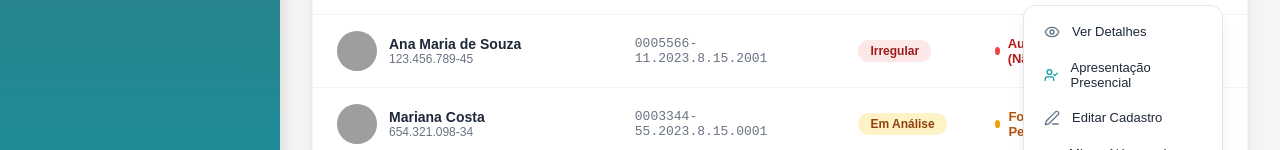
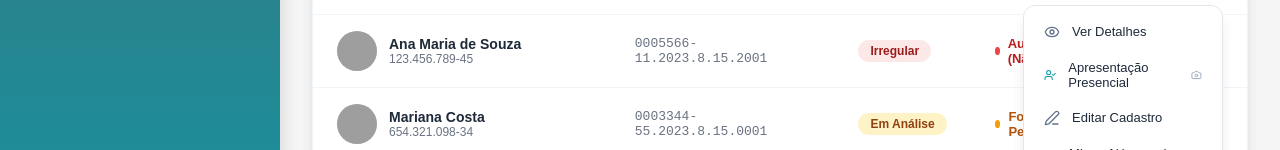
Before and after one commit to flaviojr82/sim-cautelar, a React (Vite) app in the folder sim-cautelar-admin/: page /assistidos in a window 1280 px wide. Both pictures are taken after a click on the button 1206 px from the left and 376 px from the top of the page. Shown: the part 398-548 px from the top of the page. Built offline with nearby package versions, Linux system fonts and the light colour scheme; grey boxes are pictures that could not be loaded.

Commit message:
Admin 04.02

```diff
--- a/sim-cautelar-admin/src/pages/Assistidos.jsx
+++ b/sim-cautelar-admin/src/pages/Assistidos.jsx
@@ -272,12 +272,17 @@ const Assistidos = () => {
                                             <div className="dropdown-divider"></div>
                                             <button className="dropdown-item danger"><Trash2 size={16} /> Excluir Rascunho</button>
                                         </>
-                                    ) : (
+                                      ) : (
                                         <>
                                             <button className="dropdown-item" onClick={() => navigate(`/assistidos/detalhes/${item.id}`)}><Eye size={16} color="#64748B" /> Ver Detalhes</button>
                                       {item.status !== 'suspended' && item.status !== 'ready' && (
-                                            <button className="dropdown-item" onClick={() => openModal('presencial', item)}><UserCheck size={16} color="#0F99A8" /> Apresentação Presencial</button>
-                                    )}
+                                            <button className="dropdown-item" onClick={() => openModal('presencial', item)}>
+                                                <UserCheck size={16} color="#0F99A8" />
+                                                Apresentação Presencial
+                                                {/* --- ALTERAÇÃO 1: Ícone indicador de foto --- */}
+                                                <Camera size={14} style={{ marginLeft: 'auto', color: '#94A3B8' }} />
+                                            </button>
+                                      )}
                                             <button className="dropdown-item" onClick={() => navigate(`/assistidos/editar/${item.id}`)}><Edit3 size={16} color="#64748B" /> Editar Cadastro</button>
                                             <button className="dropdown-item" onClick={() => navigate(`/assistidos/editar/${item.id}?mode=migration`)}><Hash size={16} color="#64748B" /> Migrar Número de Processo</button>
                                             {item.status !== 'ready' && (
@@ -395,6 +400,19 @@ const Assistidos = () => {
                         <>
                             {modalType === 'presencial' && (
                                 <div style={{ display: 'flex', flexDirection: 'column', gap: '16px' }}>
+
+                                    {/* --- ALTERAÇÃO 2: Visualização da Foto de Cadastro --- */}
+                                    <div style={{ display: 'flex', flexDirection: 'column', alignItems: 'center', justifyContent: 'center', marginBottom: '8px' }}>
+                                        <div style={{ width: '120px', height: '120px', borderRadius: '50%', overflow: 'hidden', border: '4px solid #F1F5F9', marginBottom: '8px', display: 'flex', alignItems: 'center', justifyContent: 'center', background: '#F8FAFC' }}>
+                                            {selectedUser?.foto ? (
+                                                <img src={selectedUser.foto} alt="Cadastro" style={{ width: '100%', height: '100%', objectFit: 'cover' }} onError={(e) => { e.target.style.display='none'; e.target.nextSibling.style.display='flex'; }} />
+                                            ) : (
+                                                <Camera size={40} color="#CBD5E1" />
+                                            )}
+                                        </div>
+                                        <span style={{ fontSize: '12px', color: '#64748B', fontWeight: '500' }}>Foto de Cadastro</span>
+                                    </div>
+
                                     <div><label style={{ display: 'block', marginBottom: '8px', fontSize: '13px', fontWeight: '600' }}>Método de Validação</label><div style={{ display: 'flex', gap: '10px' }}><button onClick={() => setMetodoValidacao('visual')} style={{ flex: 1, padding: '10px', borderRadius: '8px', border: metodoValidacao === 'visual' ? '2px solid #0F99A8' : '1px solid #E2E7ED', background: metodoValidacao === 'visual' ? '#ECFEFF' : 'white', fontWeight: '600', color: metodoValidacao === 'visual' ? '#0F99A8' : '#64748B', cursor: 'pointer' }}>Conferência Visual</button><button onClick={() => setMetodoValidacao('facial')} style={{ flex: 1, padding: '10px', borderRadius: '8px', border: metodoValidacao === 'facial' ? '2px solid #0F99A8' : '1px solid #E2E7ED', background: metodoValidacao === 'facial' ? '#ECFEFF' : 'white', fontWeight: '600', color: metodoValidacao === 'facial' ? '#0F99A8' : '#64748B', cursor: 'pointer' }}>Biometria Facial</button></div></div>
                                     {metodoValidacao === 'facial' && (
                                         <div style={{ textAlign: 'center', border: '1px solid #E2E7ED', borderRadius: '8px', padding: '16px', background: '#F8FAFC' }}>
```
